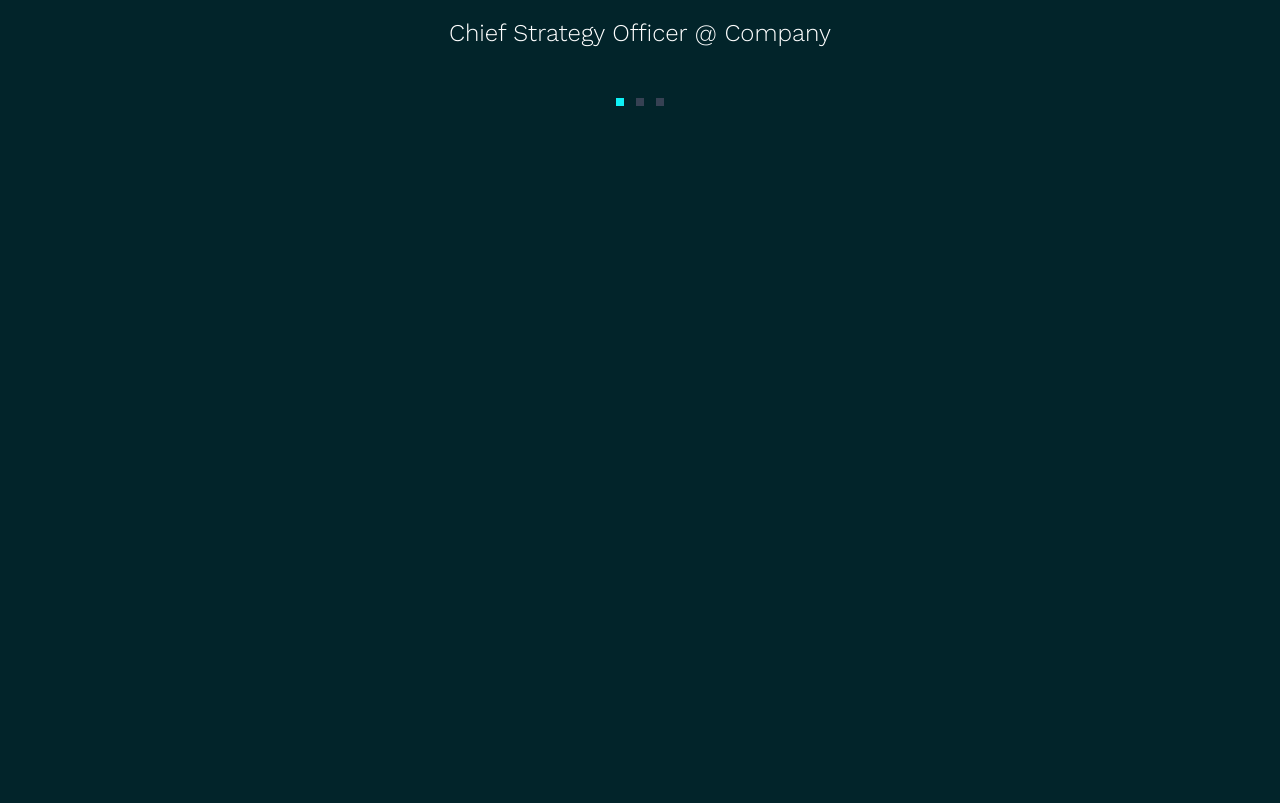
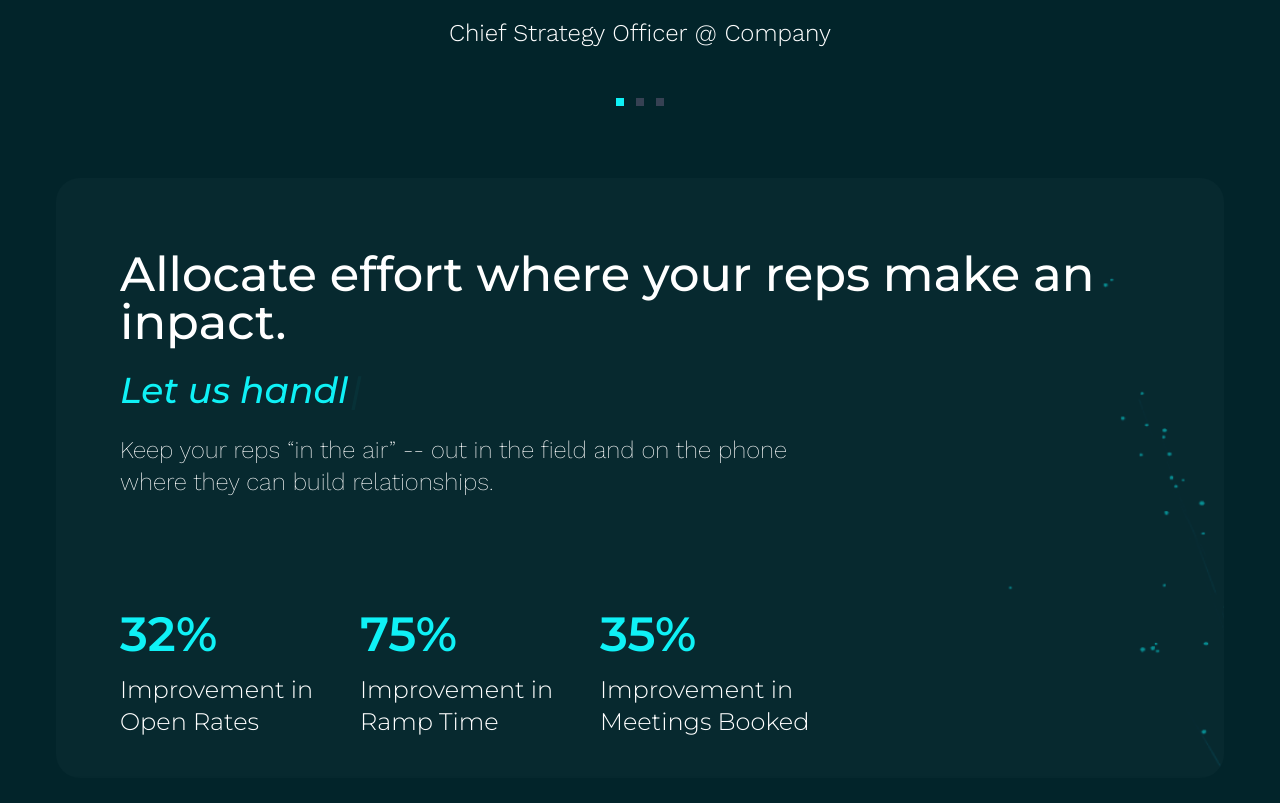
Before and after one commit to zehancoder/React-1st-Assignment, a React (Vite) app: page / in a window 1280 px wide. Shown: the part 2549-3352 px from the top of the page. Before the commit the page ends 2671 px from the top, so only its background shows below. Built offline with nearby package versions, Linux system fonts and the light colour scheme; a web font is replaced by a local one.

Commit message:
Section five added

```diff
--- a/src/pages/Home.jsx
+++ b/src/pages/Home.jsx
@@ -2,6 +2,7 @@ import SecThree from "../SectionThree";
 import SlideFunc from "./SliderSec";
 import SecTwo from "./SectionTwo";
 import {Button, Slide} from "@mui/material"
+import SecFive from "./SectionFive";
 function HomeItem() {
     return (
         <>
@@ -34,6 +35,9 @@ function HomeItem() {
 
             {/* Section four added */}
             <SlideFunc/>
+
+            {/* Section five added */}
+            <SecFive/>
         </>
     )
 }
--- /dev/null
+++ b/src/pages/SectionFive.jsx
@@ -0,0 +1,56 @@
+import { Typewriter, Cursor, useTypewriter } from "react-simple-typewriter";
+
+function SecFive() {
+  const [typeEffect] = useTypewriter({
+    words: ["Let us handle the rest."],
+    loop: {},
+    typeSpeed: 100,
+    deleteSpeed: 50,
+  });
+  const Improvement = [
+    {
+        id: 1,
+        parcent: "32%",
+        text: "Improvement in Open Rates"
+    },
+    {
+        id: 2,
+        parcent: "75%",
+        text: "Improvement in Ramp Time"
+    },
+    {
+        id: 3,
+        parcent: "35%",
+        text: "Improvement in Meetings Booked"
+    },
+  ]
+  return (
+    <>
+      <section className="md:p-14 p-4">
+        <div className="bg-[url(/bg-right.png)] bg-cover rounded-3xl lg:h-[600px] md:h-[650px] h-auto md:px-16 px-4 md:py-18 py-14">
+          <h1 className="md:text-5xl text-3xl font-medium text-white monserrat">
+            Allocate effort where your reps make an inpact.
+          </h1>
+          <h3 className="italic text-2xl md:mt-6 mt-4 md:text-4xl font-medium monserrat text-[#0FF1F6]">
+            {typeEffect}
+            <Cursor />
+          </h3>
+          <p className="md:text-2xl text-xl font-extralight md:mt-6 mt-4 text-white work-sens">
+            Keep your reps “in the air” -- out in the field and on the phone{" "}
+            <br /> where they can build relationships.
+          </p>
+          <div className="flex items-center md:flex-row flex-col md:mt-17 lg:mt-28 mt-8 md:gap-0 gap-8">
+            {Improvement.map((val) => (
+                <div className="flex flex-col md:w-60 w-full justify-between ">
+                    <h1 key={val.id} className="md:text-5xl text-3xl monserrat text-[#0FF1F6] font-semibold">{val.parcent}</h1>
+                    <h2 key={val.id} className="md:text-2xl text-xl font-light mt-4 text-white monserrat">{val.text}</h2>
+                </div>
+
+            ))}
+          </div>
+        </div>
+      </section>
+    </>
+  );
+}
+export default SecFive;
--- a/src/pages/SectionFour.jsx
+++ /dev/null
@@ -1,14 +0,0 @@
-function SectFour(){
-    const array = [
-        {text1: "Quick to ramp"},
-        {text3: "Easy to optimize"},
-        {text1: "Quick to scale up"},
-        {text3: "Works with all your existing tools"}
-    ]
-    return(
-        <>
-
-        </>
-    )
-}
-export default SectFour;
```
Also changed, not shown: public/bg-right.png (added), public/effort-sm-bg.png (added).
